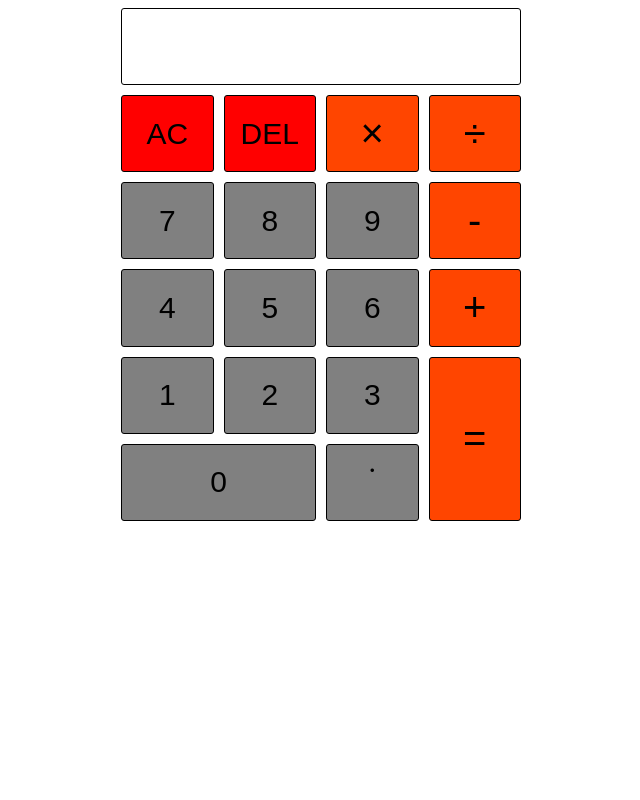
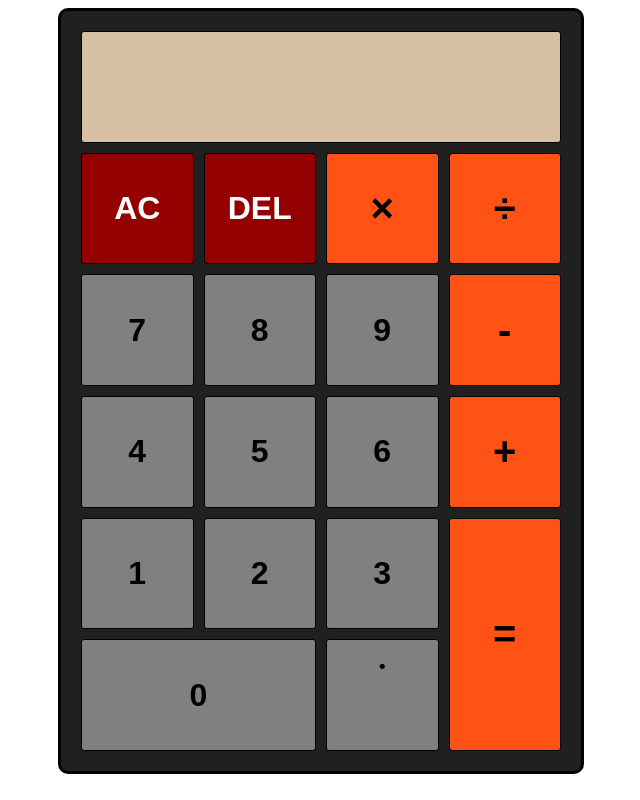
Before and after one commit to SutSuton/Calculator, a plain HTML site: page index.html in a window 1280 px wide. Shown: the whole page, without its empty margins (319-959 px from the left). Drawn offline with Linux system fonts and the light colour scheme.

Commit message:
updated CSS to include hover effects

```diff
--- a/script.js
+++ b/script.js
@@ -48,9 +48,8 @@ const operate = function(a, b, operator) {
 }
 
 // display functions
-
-
 const clearAll = function() {
     display.textContent = "";
-    displayValue = display.textContent;
+    displayValue = "";
+    savedValue = "";
 }
--- a/style.css
+++ b/style.css
@@ -1,31 +1,50 @@
 .calculator-body {
     display: grid;
     grid-template-columns: repeat(4, 1fr);
-    grid-template-rows: repeat(7, 1fr);
+    grid-template-rows: repeat(6, 1fr);
     gap: 10px;
-    height: 600px;
-    width: 400px;
+    height: 90vh;
+    width: 60vh;
     margin: auto;
+    padding: 20px;
+    background-color: rgb(32, 32, 32);
+    border-radius: 10px;
+    border: 3px solid black;
 }
 .button {
     border: 1px solid black;
     border-radius: 3px;
     text-align: center;
-    font-size: 30px;
+    font-size: xx-large;
+    font-weight: bold;
 }
 .number {
     background-color: grey;
 }
+.number:hover {
+    background-color: rgb(156, 156, 156);
+}
 .operator {
-    background-color: orangered;
+    background-color: rgb(255, 82, 20);
     font-size: 40px;
 }
+.operator:hover {
+    background-color: rgb(255, 98, 41);
+}
 .clear {
-    background-color: red;
+    background-color: rgb(148, 0, 0);
+    color: white;
+}
+.clear:hover {
+    background-color :rgb(143, 18, 18)
 }
 #display {
     grid-column: 1 / 5;
     text-align: end;
+    background-color: rgb(214, 191, 162);
+    font-size: 400%;
+    padding: 1% 5% 1%;
+    font-family: arial;
 }
 #equals {
     grid-row: 5 / 7;
```
